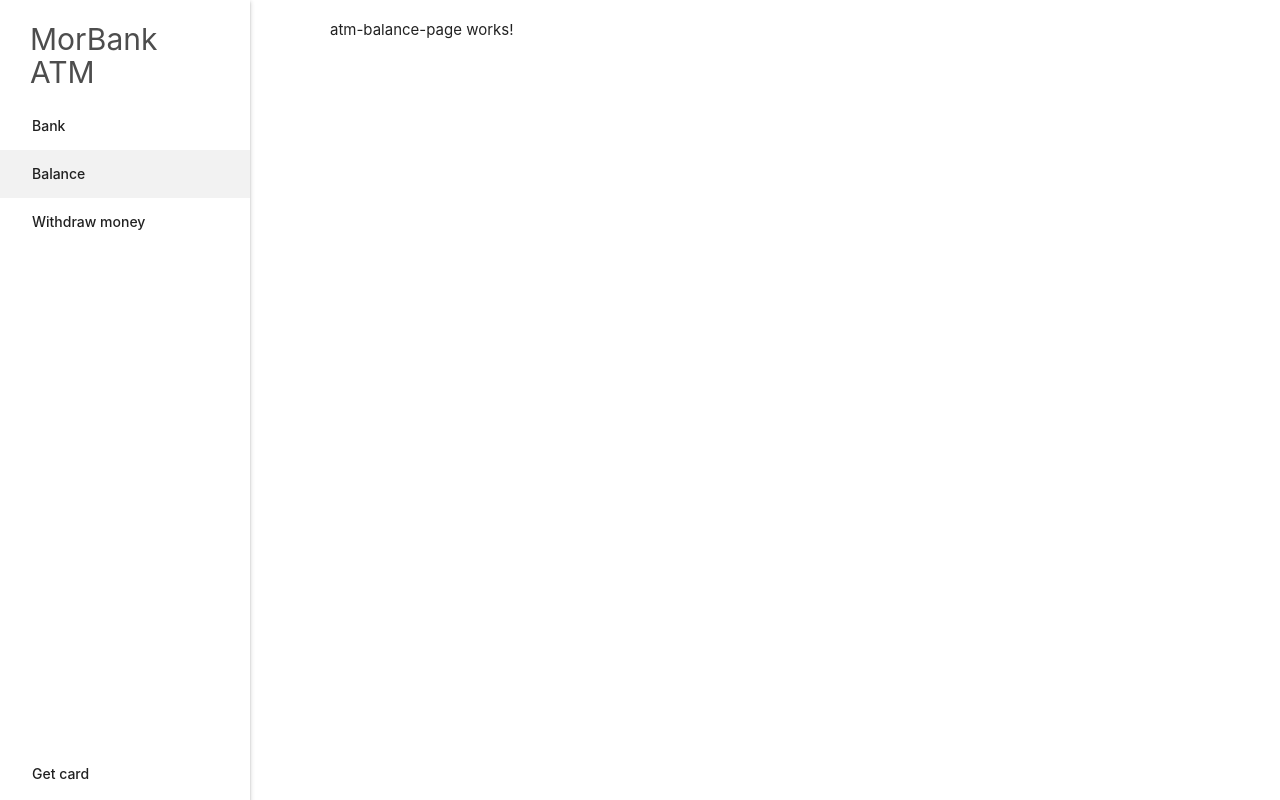
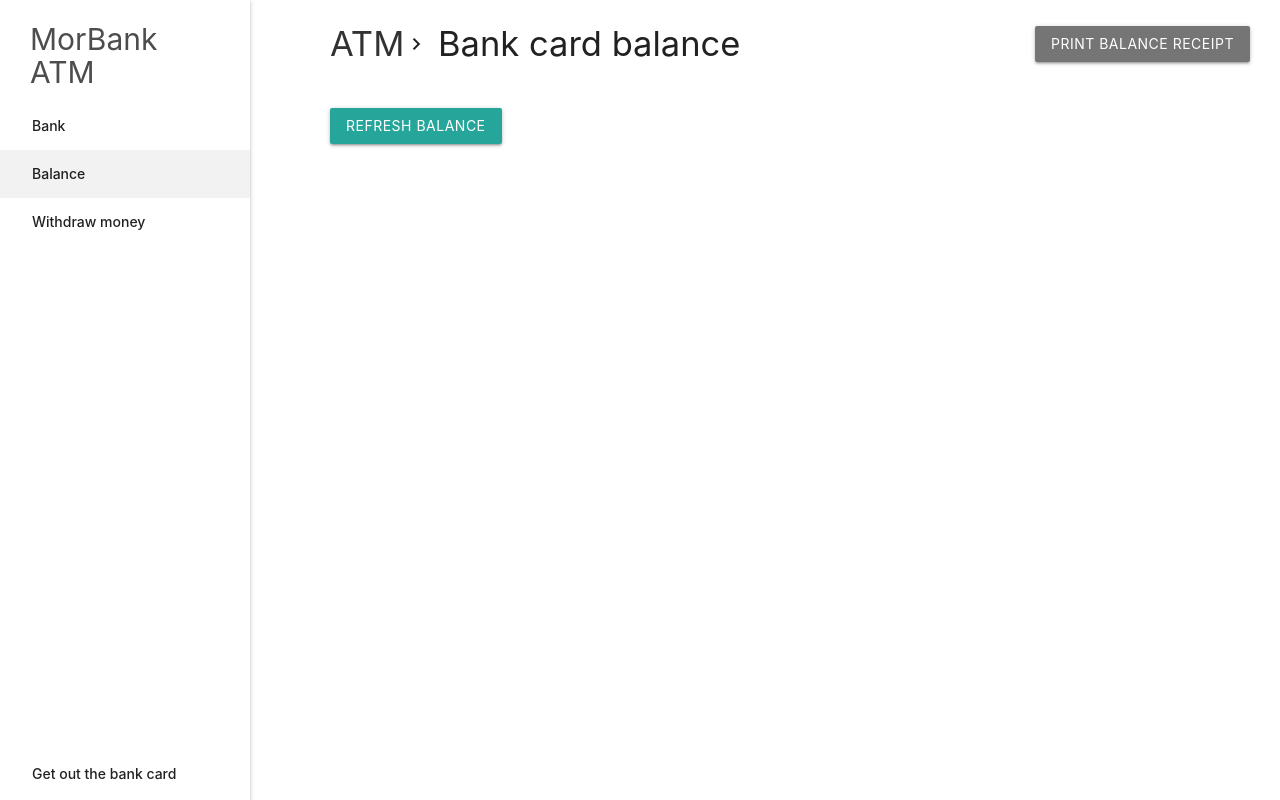
Before and after one commit to yuramorozov01/bank_system, an Angular app in the folder bank/webclient/bank/: page /atm/balance in a window 1280 px wide. Built offline with nearby package versions, Linux system fonts and the light colour scheme; no server answers; sample sign-in values are in the browser's storage.

Commit message:
feat (front): add balance function in ATM with receipt printing

```diff
--- a/bank/webclient/bank/package.json
+++ b/bank/webclient/bank/package.json
@@ -19,6 +19,7 @@
     "@angular/platform-browser": "~11.2.1",
     "@angular/platform-browser-dynamic": "~11.2.1",
     "@angular/router": "~11.2.1",
+    "jspdf": "^2.5.1",
     "materialize-css": "^1.0.0-rc.2",
     "moment": "^2.29.1",
     "rxjs": "~6.6.0",
--- a/bank/webclient/bank/src/app/atm/atm-balance-page/atm-balance-page.component.html
+++ b/bank/webclient/bank/src/app/atm/atm-balance-page/atm-balance-page.component.html
@@ -1 +1,27 @@
-<p>atm-balance-page works!</p>
+<div class="page-title">
+    <h4>
+        <a routerLink="/atm">ATM</a>
+        <i class="material-icons">keyboard_arrow_right</i>
+        Bank card balance
+    </h4>
+    <button type="submit" class="waves-effect waves-light btn grey darken-1" (click)="printReceipt()">Print balance receipt</button>
+</div>
+
+<div class="row" #pdfReceipt>
+    <table class="highlight" *ngIf="balanceReceipt">
+        <h5>Balance receipt</h5>
+        <tr>
+            <th>Time</th>
+            <td>{{ balanceReceipt.time }}</td>
+        </tr>
+        <tr>
+            <th>Balance</th>
+            <td>{{ balanceReceipt.value }}</td>
+        </tr>
+        <tr>
+            <th>Bank card number</th>
+            <td>{{ balanceReceipt.bank_card_number }}</td>
+        </tr>
+    </table>
+</div>
+<button type="submit" class="waves-effect waves-light btn darken-1" (click)="refreshBalance()">Refresh balance</button>
--- a/bank/webclient/bank/src/app/atm/atm-balance-page/atm-balance-page.component.ts
+++ b/bank/webclient/bank/src/app/atm/atm-balance-page/atm-balance-page.component.ts
@@ -1,4 +1,12 @@
-import { Component, OnInit } from '@angular/core';
+import { Component, OnInit, ViewChild, ElementRef } from '@angular/core';
+import { Router, ActivatedRoute, Params } from '@angular/router';
+import { switchMap } from 'rxjs/operators';
+
+import { IReceipt } from '../../shared/interfaces/utils.interfaces';
+
+import { AtmService } from '../../shared/services/atm/atm-service';
+import { MaterializeService } from '../../shared/services/utils/materialize.service';
+
 
 @Component({
   selector: 'app-atm-balance-page',
@@ -6,10 +14,38 @@ import { Component, OnInit } from '@angular/core';
   styleUrls: ['./atm-balance-page.component.css']
 })
 export class AtmBalancePageComponent implements OnInit {
+    @ViewChild('pdfReceipt', {static: false}) pdfReceipt: ElementRef;
 
-  constructor() { }
+	balanceReceipt: IReceipt;
 
-  ngOnInit(): void {
-  }
+	constructor(private router: Router,
+				private route: ActivatedRoute,
+				private atmService: AtmService) { }
 
+	ngOnInit(): void {
+        this.refreshBalance();
+	}
+
+    refreshBalance(): void {
+        this.route.params
+			.pipe(
+				switchMap(
+					(params: Params) => {
+                        return this.atmService.balance();
+					}
+				)
+			)
+			.subscribe(
+				(balanceReceipt: IReceipt) => {
+					if (balanceReceipt) {
+						this.balanceReceipt = balanceReceipt;
+					}
+				},
+                error => MaterializeService.toast(error.error),
+			);
+    }
+
+	printReceipt() {
+        this.atmService.printReceipt(this.pdfReceipt);
+	}
 }
--- a/bank/webclient/bank/src/app/shared/components/layouts/atm-site-layout/atm-site-layout.component.html
+++ b/bank/webclient/bank/src/app/shared/components/layouts/atm-site-layout/atm-site-layout.component.html
@@ -5,7 +5,7 @@
     </li>
 
     <li class="bold last">
-    	<a href="#" class="waves-effect waves-orange" (click)="logout($event)">Get card</a>
+    	<a href="#" class="waves-effect waves-orange" (click)="logout($event)">Get out the bank card</a>
     </li>
 </ul>
 
--- /dev/null
+++ b/bank/webclient/bank/src/app/shared/services/atm/atm-service.ts
@@ -0,0 +1,44 @@
+import { Injectable, ViewChild, ElementRef } from '@angular/core';
+import { HttpClient } from '@angular/common/http';
+
+import { Observable } from 'rxjs';
+
+import { IReceipt } from '../../interfaces/utils.interfaces';
+import { FormGroup } from '@angular/forms';
+import { ParserService } from '../utils/parser.service';
+import { MaterializeService } from '../utils/materialize.service';
+
+import { jsPDF } from 'jspdf';
+
+@Injectable({
+	providedIn: 'root',
+})
+export class AtmService {
+	constructor(private http: HttpClient,
+                private parserService: ParserService) { }
+
+    balance(): Observable<IReceipt> {
+        return this.http.get<IReceipt>('/api/v1/bank_card/balance/');
+    }
+
+    withdraw(formGroup: FormGroup): Observable<IReceipt> {
+        const formData = this.parserService.getValuesFromFormGroup(formGroup);
+        return this.http.put<IReceipt>(`/api/v1/bank_card/withdraw/`, formData);
+    }
+
+    printReceipt(receiptElementRef: ElementRef): void {
+        const doc = new jsPDF();
+
+        const pdfReceipt = receiptElementRef.nativeElement;
+
+        doc.html(pdfReceipt.innerHTML, {
+            callback: function (doc) {
+                doc.save('balanceReceipt.pdf');
+                MaterializeService.toast({'Success': 'Receipt has been successfully saved!'});
+            },
+            margin: [5, 5, 5, 5],
+            windowWidth: 200,
+            width: 150,
+        });
+    }
+}
```
Also changed, not shown: 2 other files (tests, documents, lock files or other folders).
